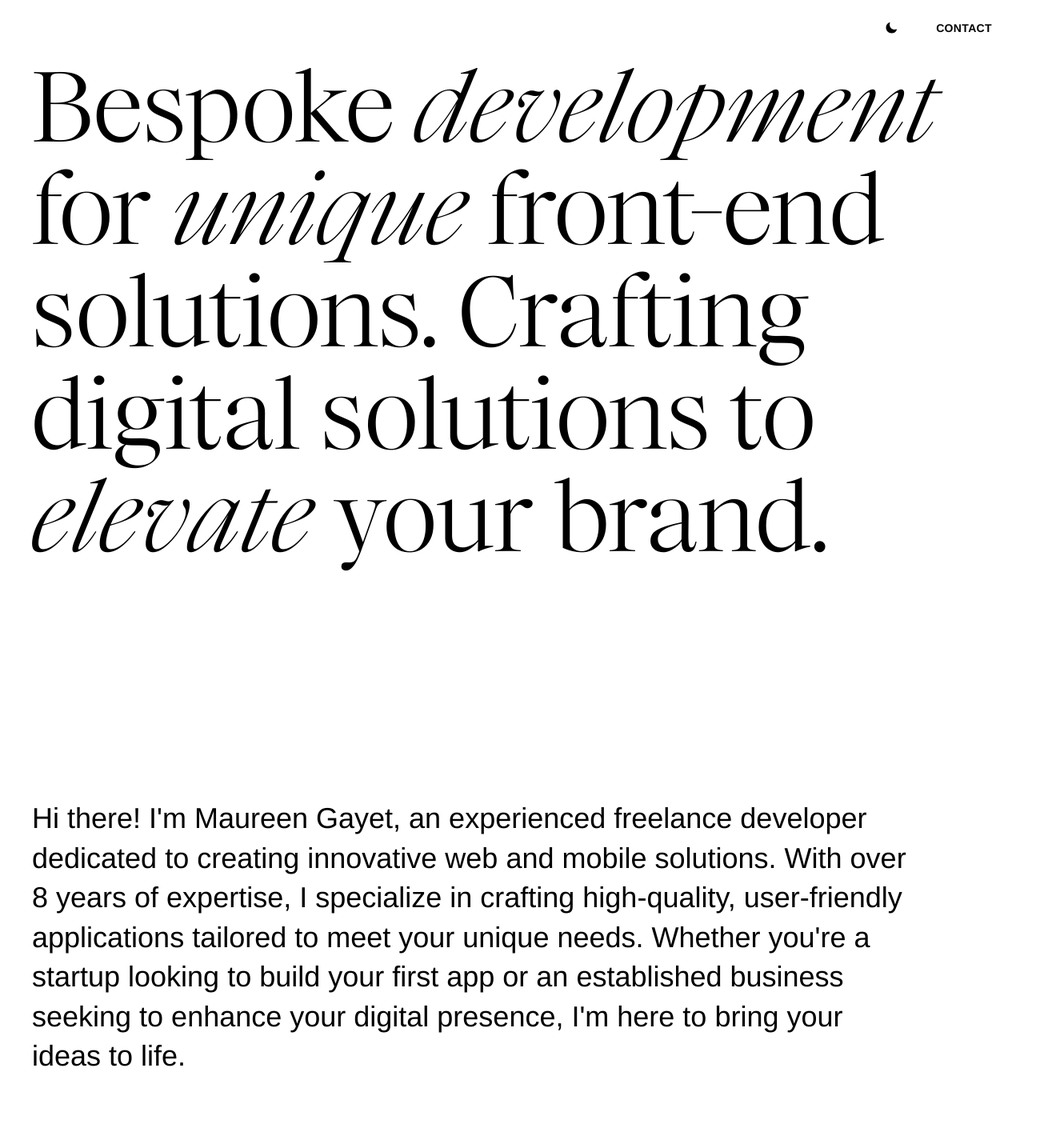
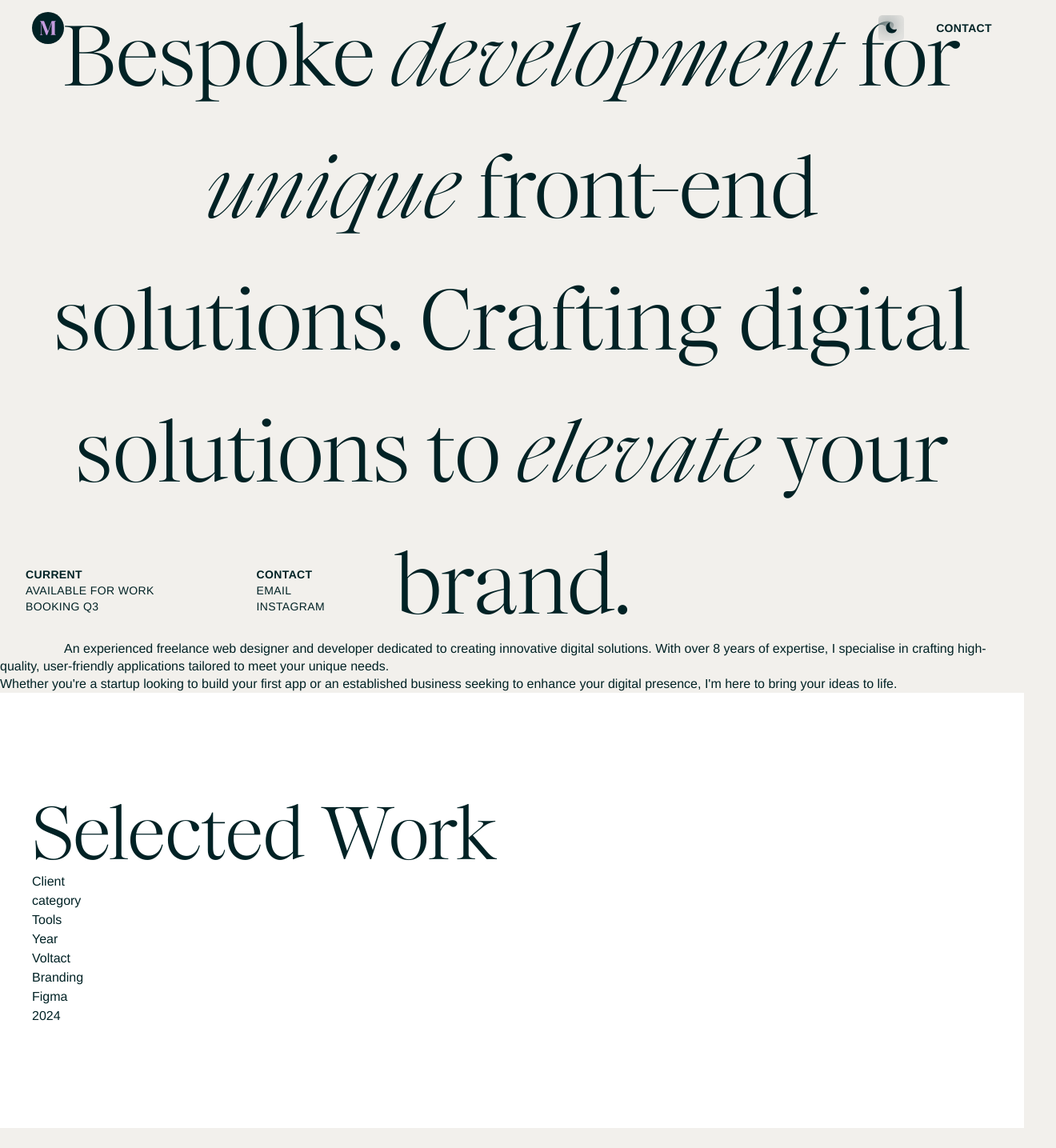
Before and after one commit to maureengayet/studio-maureen2.2, a React (Create React App) app: page / in a window 1280 px wide. Shown: the top 1435 px of the page at 80% size, 1320 px wide, since content can reach past the window. Built offline with nearby package versions, Linux system fonts and the light colour scheme.

Commit message:
Setting up colors

```diff
--- a/src/Pages/HomePage.js
+++ b/src/Pages/HomePage.js
@@ -13,9 +13,8 @@ const HomePage = () => {
 			<Intro />
 			<About />
 			{/* <Services /> */}
-			<Packages />
+			{/* <Packages /> */}
 			<Work />
-
 			<Contact />
 		</section>
 	);
--- a/src/Sections/About.js
+++ b/src/Sections/About.js
@@ -2,15 +2,18 @@ import { ArrowDownCircleIcon } from "@heroicons/react/24/solid";
 
 const About = () => {
 	return (
-		<section className="About relative max-w  w-full fade-in">
-			<p className="sans-serif narrow mt-32 text-2xl sm:text-3xl lg:text-4xl leading-snug lg:leading-snug md:w-11/12">
-				Hi there! I'm Maureen Gayet, an experienced freelance developer dedicated to creating innovative web and mobile solutions. With over 8 years
-				of expertise, I specialize in crafting high-quality, user-friendly applications tailored to meet your unique needs. Whether you're a startup
-				looking to build your first app or an established business seeking to enhance your digital presence, I'm here to bring your ideas to life.
+		<section className="About relative max-w w-full leading-snug lg:leading-snug ">
+			<p className="">
+				<span className="ml-20">An </span>experienced freelance web designer and developer dedicated to creating innovative digital solutions. With
+				over 8 years of expertise, I specialise in crafting high-quality, user-friendly applications tailored to meet your unique needs.
 			</p>
-			<p className="max-w narrow small-caps mt-24 mb-32">
+			<p>
+				Whether you're a startup looking to build your first app or an established business seeking to enhance your digital presence, I'm here to
+				bring your ideas to life.
+			</p>
+			{/* <p className="max-w narrow small-caps mt-24 mb-32">
 				<ArrowDownCircleIcon className="size-5 inline mr-4 mb-1" /> A selection of work done between 2019 — 2024.
-			</p>
+			</p> */}
 
 			{/* <img className="absolute -bottom-72 right-0 w-5/12 rounded-2xl" src="./contact.jpg"></img> */}
 		</section>
--- a/src/Sections/Header.css
+++ b/src/Sections/Header.css
@@ -7,6 +7,7 @@ header {
 	top: 0;
 	z-index: 50;
 	height: 70px;
+	margin-bottom: -70px;
 
 	nav {
 		display: flex;
--- a/src/Sections/Header.js
+++ b/src/Sections/Header.js
@@ -27,7 +27,7 @@ const Header = () => {
 	const navigation = [{ breadcrumb: "Contact", url: "/contact" }];
 
 	const navigationList = navigation.map((link, index) => (
-		<p key={index} className={`${location.pathname === link.url ? "current" : ""} small-caps`}>
+		<p key={index} className={`${location.pathname === link.url ? "current" : ""} font-semibold small-caps`}>
 			<Link onClick={() => scrollToTop(link.url)} to={link.url}>
 				{link.breadcrumb}
 			</Link>
@@ -38,10 +38,10 @@ const Header = () => {
 		<header className="App-header fade-in-layout wide">
 			<Link className="Home-link" to="/" onClick={() => scrollToTop("/")}>
 				<svg width="40" height="40" viewBox="0 0 40 40" fill="none" xmlns="http://www.w3.org/2000/svg">
-					<rect width="40" height="40" rx="20" fill="var(--bg-color-2)" />
+					<rect width="40" height="40" rx="20" fill="var(--logo-bg)" />
 					<path
 						d="M9.86914 28.6673V28.4047L10.4032 28.2209C11.0084 28.0283 11.3111 27.5293 11.3111 26.7239V13.2774C11.3111 12.9273 11.2666 12.6471 11.1775 12.437C11.1063 12.2269 10.9016 12.0518 10.5634 11.9118L9.86914 11.5966V11.334H15.0227L19.9626 24.0451L24.6088 11.334H29.8691V11.5966L29.4419 11.7542C29.1037 11.8767 28.8723 12.0518 28.7477 12.2794C28.623 12.4895 28.5607 12.7697 28.5607 13.1198V26.8552C28.5607 27.2054 28.6052 27.4767 28.6942 27.6693C28.7832 27.8619 28.9969 28.0283 29.3351 28.1683L29.8691 28.4047V28.6673H23.2203V28.4047L23.781 28.1683C24.1193 28.0283 24.3329 27.8619 24.4219 27.6693C24.5109 27.4767 24.5554 27.2054 24.5554 26.8552V20.9461L24.6088 13.435L19.028 28.6673H17.6929L11.8718 13.6188L11.9519 20.1582V26.7764C11.9519 27.1616 12.0053 27.4767 12.1121 27.7219C12.2367 27.9495 12.4682 28.1158 12.8064 28.2209L13.3938 28.4047V28.6673H9.86914Z"
-						fill="var(--bg-color)"
+						fill="var(--logo-fill)"
 					/>
 				</svg>
 			</Link>
--- a/src/Sections/Intro.js
+++ b/src/Sections/Intro.js
@@ -1,16 +1,32 @@
-import "./Intro.css";
-import React, { useState, useEffect } from "react";
+// import "./Intro.css";
 import { motion } from "framer-motion";
 
 const Intro = () => {
 	return (
-		<section className="wide fade-in-layout wide h-svh">
-			<h1 className="serif text-9xl">
-				<motion.div initial={{ opacity: 0, y: 20 }} animate={{ opacity: 1, y: 0 }} transition={{ delay: 1, duration: 1 }}>
+		<section className="h-svh relative flex justify-center align-center">
+			<motion.div
+				className="self-center w-11/12"
+				initial={{ opacity: 0, y: 20 }}
+				animate={{ opacity: 1, y: 0 }}
+				transition={{ delay: 1, duration: 1 }}
+			>
+				<h1 className="fade-in-layout serif text-huge text-center">
 					Bespoke <span className="italic">development</span> for <span className="italic">unique</span> front-end solutions. Crafting digital
 					solutions to <span className="italic">elevate</span> your brand.
+				</h1>
+			</motion.div>
+			<div className="fade-in-layout intro-footer absolute bottom-8 left-8 flex gap-x-32">
+				<motion.div>
+					<h3 className="font-semibold small-caps">Current</h3>
+					<p className="small-caps">Available for Work</p>
+					<p className="small-caps">Booking Q3</p>
 				</motion.div>
-			</h1>
+				<motion.div>
+					<h3 className="font-semibold small-caps">Contact</h3>
+					<p className="uppercase small-caps">Email</p>
+					<p className="uppercase small-caps">Instagram</p>
+				</motion.div>
+			</div>
 		</section>
 	);
 };
--- a/src/Sections/Work.js
+++ b/src/Sections/Work.js
@@ -1,106 +1,44 @@
 const Work = () => {
 	return (
-		<section className="Work max-w narrow mb-20">
-			<div className="project flex flex-col gap-y-6 gap-x-4 md:flex-row">
-				<div className="small-caps md:w-5/12 lg:w-3/12"></div>
-				<h4 className="serif text-5xl py-20 w-full">Work</h4>
+		<section className="bg-1 py-32">
+			<div class="max-w wide">
+				<h3 className="text-8xl serif">Selected Work</h3>
+				<div className="preview">
+					<div className="preview-img"></div>
 				</div>
-
-			<div className="project fade-in mb-10 md:mb-20 flex flex-col gap-y-6 gap-x-4 md:flex-row">
-				<h4 className="small-caps md:w-5/12 lg:w-3/12">Voltact</h4>
-				<div className="project-content w-full flex flex-col gap-y-3">
-					<p className="md:w-8/12 lg:w-5/12  ">
-						Developed a cohesive brand identity for Voltact by designing a unique logo, intuitive user interface, and engaging web design. Ensured a
-						consistent visual theme that enhances user experience and effectively communicates the company's values and offerings.
-					</p>
-					<p className="md:w-8/12 lg:w-5/12  ">
-						See project{" "}
-						<a href="https://voltact.nl" rel="noreferrer" target="_blank">
-							<span className="underline">here</span>
-						</a>
-						.
-					</p>
-					<ul className="skills small-caps flex gap-x-2 my-6">
-						<li className="py-1 px-2 bg-2 text-xs rounded">Logo</li>
-						<li className="py-1 px-2 bg-2 text-xs rounded">UI/UX Design</li>
-						<li className="py-1 px-2 bg-2 text-xs rounded">Web Design</li>
-					</ul>
-					{/* <img src="./voltact.jpg" alt="Voltact" className="rounded-2xl w-7/12" /> */}
+				<div className="container">
+					<div className="projects">
+						<div className="project">
+							<div className="client">
+								<p>Client</p>
+							</div>
+							<div className="category">
+								<p>category</p>
+							</div>
+							<div className="tools">
+								<p>Tools</p>
+							</div>
+							<div className="year">
+								<p>Year</p>
 							</div>
 						</div>
-
-			<div className="project fade-in mb-10 md:mb-20 flex flex-col gap-y-6 gap-x-4 md:flex-row">
-				<h4 className="small-caps md:w-5/12 lg:w-3/12">Melano Jewelry</h4>
-				<div className="project-content w-full flex flex-col gap-y-3">
-					<p className="md:w-8/12 lg:w-5/12  ">
-						Worked in close partnership with Melano to develop a customizable Shopify theme, offering flexibility in managing content, colors, and
-						typography. Implemented a responsive design strategy to ensure optimal display across various devices and screen sizes.
-					</p>
-					<p className="md:w-8/12 lg:w-5/12  ">
-						See project{" "}
-						<a href="https://melano-jewelry.com/" rel="noreferrer" target="_blank">
-							<span className="underline">here</span>
-						</a>
-						.
-					</p>
-					<ul className="skills small-caps flex gap-x-2 my-6">
-						<li className="py-1 px-2 bg-2 text-xs rounded">Development</li>
-						<li className="py-1 px-2 bg-2 text-xs rounded">Shopify</li>
-					</ul>
-					<div className="images grid">{/* <img src="./melano.jpeg" alt="Melano" className="rounded-2xl w-7/12" /> */}</div>
+						<div className="project">
+							<div className="client">
+								<p>Voltact</p>
+							</div>
+							<div className="category">
+								<p>Branding</p>
+							</div>
+							<div className="tools">
+								<p>Figma</p>
+							</div>
+							<div className="year">
+								<p>2024</p>
 							</div>
 						</div>
-
-			<div className="project fade-in mb-10 md:mb-20 flex flex-col gap-y-6 gap-x-4 md:flex-row">
-				<h4 className="small-caps md:w-5/12 lg:w-3/12">Shop Ateljé</h4>
-				<div className="project-content w-full flex flex-col gap-y-3">
-					<p className="md:w-8/12 lg:w-5/12 ">
-						For Shop Ateljé, I developed a versatile Shopify theme with several customizable sections, offering flexibility in layout and design. The
-						theme includes unique features such as icon mouse cursors and interactive elements to enhance user engagement and create a distinctive
-						shopping experience.
-					</p>
-					<p className="md:w-8/12 lg:w-5/12  ">
-						See project{" "}
-						<a href="https://shopatelje.com/" rel="noreferrer" target="_blank">
-							<span className="underline">here</span>
-						</a>
-						.
-					</p>
-					<ul className="skills small-caps flex gap-x-2 my-6">
-						<li className="py-1 px-2 bg-2 text-xs rounded">Development</li>
-						<li className="py-1 px-2 bg-2 text-xs rounded">Shopify</li>
-					</ul>
-					<div className="images grid">{/* <img src="./melano.jpeg" alt="Melano" className="rounded-2xl w-7/12" /> */}</div>
 					</div>
 				</div>
-
-			<div className="project fade-in mb-10 md:mb-20 flex flex-col gap-y-6 gap-x-4 md:flex-row">
-				<h4 className="small-caps md:w-5/12 lg:w-3/12">Day Zero</h4>
-				<div className="project-content w-full flex flex-col gap-y-3">
-					<p className="md:w-8/12 lg:w-5/12  ">Designed the visual interface and icon for Day Zero.</p>
-					<ul className="skills small-caps flex gap-x-2 my-6">
-						<li className="py-1 px-2 bg-2 text-xs rounded">App Icon</li>
-						<li className="py-1 px-2 bg-2 text-xs rounded">UI/UX Design</li>
-					</ul>
-					<div className="images grid">{/* <img src="./melano.jpeg" alt="Melano" className="rounded-2xl w-7/12" /> */}</div>
 			</div>
-			</div>
-
-			{/* <div className="project fade-in mb-10 md:mb-20 flex flex-col gap-y-6 gap-x-4 md:flex-row">
-				<h4 className="small-caps md:w-5/12 lg:w-3/12">Alfa Laval</h4>
-				<div className="project-content w-full flex flex-col gap-y-3">
-					<p className="md:w-8/12 lg:w-5/12  ">
-						Providing consulting services as a UI/UX Designer and Frontend Developer for Alfa Laval. Focussing on improving user experience and
-						interface design, while also implementing front-end solutions to enhance overall HMI performance and usability.
-					</p>
-					<ul className="skills small-caps flex gap-x-2 my-6">
-						<li className="py-1 px-2 bg-2 text-xs rounded">HMI</li>
-						<li className="py-1 px-2 bg-2 text-xs rounded">UI/UX Design</li>
-						<li className="py-1 px-2 bg-2 text-xs rounded">Angular</li>
-						<li className="py-1 px-2 bg-2 text-xs rounded">Frontend Development</li>
-					</ul>
-				</div>
-			</div> */}
 		</section>
 	);
 };
--- a/src/index.css
+++ b/src/index.css
@@ -7,26 +7,26 @@
 :root {
 	--border-radius: 14px;
 	--font-serif: "Ethic Serif", serif;
+	--font-size-huge: calc((110 / var(--base-font-size)) * 1rem);
+	--base-font-size: 16;
 
 	/* Colors */
-	/* --color-light: #fbfaf4;
-	--color-dark: #00272b;
-	--color-dark: #0f1314;
-	--color-dark-light: #023035;
-	--color-dark-light: #23220c;
+	--color-white: #fff;
+	--color-beige: #f2f0ec;
+	--color-green: #00272b;
+	--color-green-dark: #012225;
 	--color-purple-light: #decde9;
 	--color-purple: #c49bde;
-	--color-beige: #f1ece4;
-	--color-green: #7ae1bc; */
 
 	/* Light mode colors */
-	--bg-color: var(--color-light);
-	--bg-color-1: var(--color-beige);
-	--bg-color-2: var(--color-purple-light);
-	--text-color: var(--color-dark);
+	--bg-color: var(--color-beige);
+	--bg-color-1: var(--color-white);
+	--text-color: var(--color-green-dark);
 	--text-accent: var(--color-purple);
+	--logo-bg: var(--color-green-dark);
+	--logo-fill: var(--color-purple);
 
-	@media screen and (max-width: 1000px) {
+	/* @media screen and (max-width: 1000px) {
 		--padding-x: 30px;
 		--inner-padding-x: 50px;
 	}
@@ -39,16 +39,17 @@
 	@media screen and (max-width: 550px) {
 		--padding-x: 10px;
 		--inner-padding-x: 20px;
-	}
+	} */
 }
 
 [data-theme="dark"] {
 	/* Dark mode colors */
-	--bg-color: var(--color-dark);
-	--bg-color-1: var(--color-dark-light);
-	--bg-color-2: var(--color-purple);
-	--text-color: var(--color-light);
+	--bg-color: var(--color-green);
+	--bg-color-1: var(--color-dark-green);
+	--text-color: var(--color-white);
 	--text-accent: var(--color-green);
+	--logo-bg: var(--color-purple-light);
+	--logo-fill: var(--color-green-dark);
 }
 
 @layer components {
@@ -67,7 +68,7 @@
 	}
 
 	.small-caps {
-		@apply uppercase font-bold tracking-wide text-sm;
+		@apply uppercase tracking-wide text-sm;
 	}
 
 	.max-w {
@@ -90,8 +91,8 @@
 		background-color: var(--bg-color-1);
 	}
 
-	.bg-2 {
-		background-color: var(--bg-color-2);
+	.text-huge {
+		font-size: var(--font-size-huge);
 	}
 }
 
```
Also changed, not shown: src/Sections/Intro.css (deleted, +0 -46 lines). Lines whose indentation alone changed are shown as unchanged.
